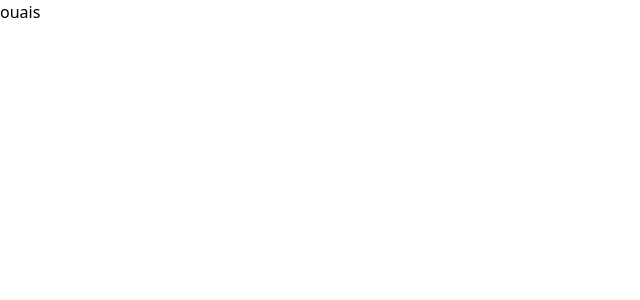
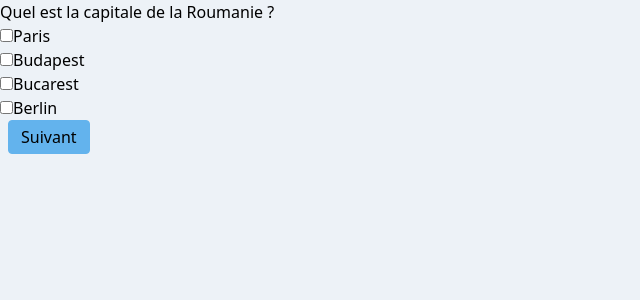
Before and after one commit to mathieutu/react-quiz, a React (Create React App) app: page / in a window 1280 px wide. Shown: the top 300 px of the page, without its empty margins (0-640 px from the left). Built offline with nearby package versions, Linux system fonts and the light colour scheme.

Commit message:
first behavior

```diff
--- a/src/App.tsx
+++ b/src/App.tsx
@@ -1,10 +1,21 @@
-import React from 'react';
+import React, {useState} from 'react';
 import './assets/css/App.css';
+import {QCM} from "./Data";
+import DisplayQuestion from "./component/DisplayQuestion";
 
 function App() {
+    const [currentQuestionIndex,setCurrentQuestionIndex] = useState<number>(0);
+
+    const handleNext = () => {
+        setCurrentQuestionIndex(currentQuestionIndex + 1);
+    };
   return (
-    <div className="App">
-      ouais
+    <div className="container flex min-h-screen mx-auto bg-gray-200 h-full">
+      <div>
+          {QCM[currentQuestionIndex] !== undefined ? (
+              <DisplayQuestion question={QCM[currentQuestionIndex]} handleNext={handleNext}/>
+          ) : ('fini')}
+      </div>
     </div>
   );
 }
--- /dev/null
+++ b/src/Data.tsx
@@ -0,0 +1,35 @@
+import React from 'react';
+import {Question} from "./type/Question";
+
+export const QCM:Array<Question> = [
+    {
+        id:'question-1',
+        content:<>Quel est la capitale de la Roumanie ?</>,
+        answers:[
+            {key:'a',text:'Paris'},
+            {key:'b',text:'Budapest'},
+            {key:'c',text:'Bucarest'},
+            {key:'d',text:'Berlin'}
+        ]
+    },
+    {
+        id:'question-2',
+        content:<>Quel est le numéro du département Haute-Savoie ?</>,
+        answers:[
+            {key:'a',text:'74'},
+            {key:'b',text:'71'},
+            {key:'c',text:'53'},
+            {key:'d',text:'65'}
+        ]
+    },
+    {
+        id:'question-3',
+        content:<>ouais re ?</>,
+        answers:[
+            {key:'a',text:'oui'},
+            {key:'b',text:'tg'},
+            {key:'c',text:'non'},
+            {key:'d',text:'azy'}
+        ]
+    },
+]
--- a/src/assets/css/App.css
+++ b/src/assets/css/App.css
@@ -0,0 +1,8 @@
+.form-btn:active{
+    transform: scale(0.95);
+}
+
+.form-btn-disabled{
+    background-color: dimgrey;
+    opacity: 0.75;
+}
--- /dev/null
+++ b/src/component/DisplayQuestion.tsx
@@ -0,0 +1,42 @@
+import React, {useEffect, useState} from 'react';
+import {Question} from "../type/Question";
+import {removeFromArray} from "../functions";
+
+type Props = {
+    question:Question,
+    handleNext() :void,
+}
+
+export default function DisplayQuestion(props:Props){
+    const [responses,setResponses] = useState<Array<string>>([]);
+
+    useEffect(() => {console.log(responses)},[responses])
+
+    const handleResponseChange = (e:any) => {
+        const value:string = e.currentTarget.value;
+        let newResponses = responses;
+        if(!newResponses.includes(value)){
+            newResponses.push(value);
+        }else{
+            newResponses = removeFromArray(value,newResponses);
+        }
+        setResponses(newResponses);
+    }
+
+    return(
+        <div>
+            {props.question.content}
+            {props.question.answers.map((answer) =>{
+                return (
+                    <div key={props.question.id + '-' + answer.key}>
+                        <input type="checkbox" defaultChecked={false} id={'response-'+ props.question.id +'-'+answer.key} value={answer.key} onChange={handleResponseChange}/>
+                        <label htmlFor={'response-'+ props.question.id +'-'+answer.key}>{answer.text}</label>
+                    </div>
+                );
+            })}
+            <div className="flex">
+                <div onClick={() => {props.handleNext()}} className="form-btn hover:bg-white hover:text-blue-600 border border-blue-400 bg-blue-400 px-3 py-1 mx-2 cursor-pointer select-none rounded transition duration-150">Suivant</div>
+            </div>
+        </div>
+    );
+}
--- /dev/null
+++ b/src/functions.ts
@@ -0,0 +1,9 @@
+export const removeFromArray = (value:string, array:Array<string>) => {
+    const newArray:Array<string> = [];
+    array.forEach((item) => {
+        if(item !== value){
+            newArray.push(item);
+        }
+    })
+    return newArray;
+}
--- /dev/null
+++ b/src/type/Answer.ts
@@ -0,0 +1,4 @@
+export type Answer = {
+    key:string,
+    text:string
+};
--- /dev/null
+++ b/src/type/Question.ts
@@ -0,0 +1,8 @@
+import {Answer} from "./Answer";
+import {ReactNode} from "react";
+
+export type Question = {
+    content:ReactNode,
+    id:string,
+    answers:Array<Answer>
+}
--- /dev/null
+++ b/src/type/Response.ts
@@ -0,0 +1,4 @@
+export type Response = {
+    question_id:string,
+    responses:Array<string>
+}
```
